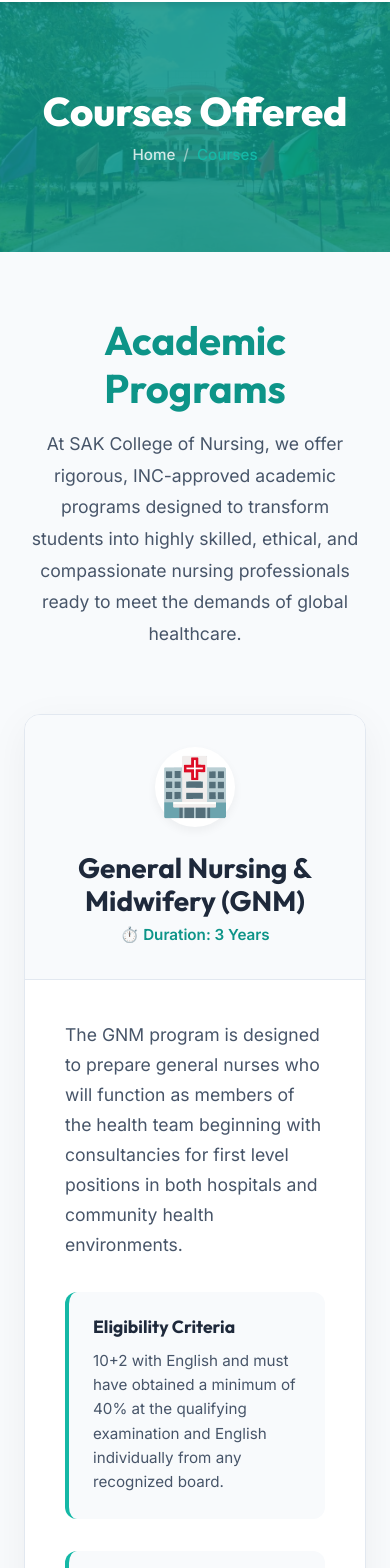
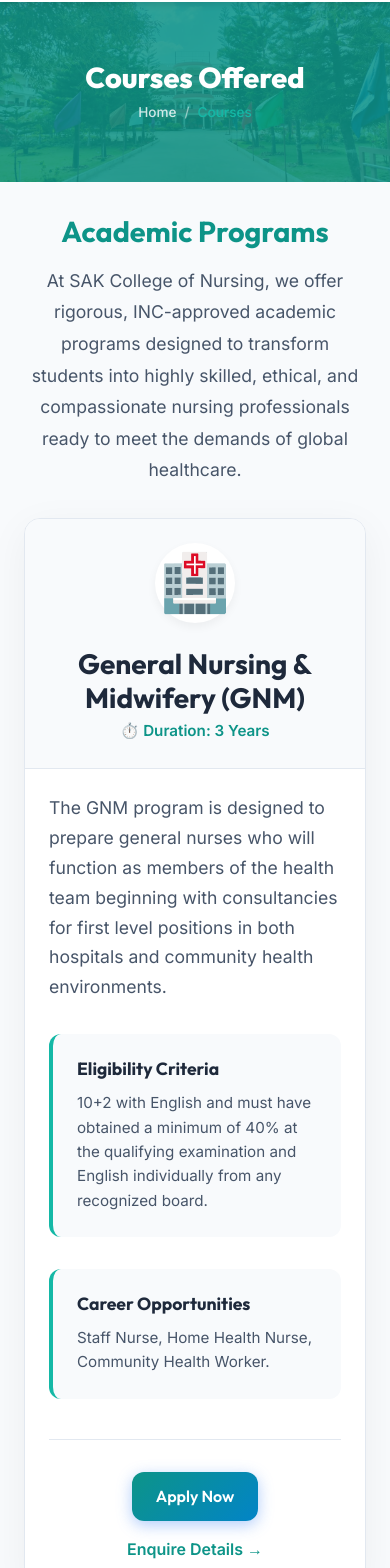
Before and after one commit to PISLIVE/SAK-Institute, a Next.js app in the folder frontend/: page /courses in a window 390 px wide. Shown: the part 79-1647 px from the top of the page. Built offline with nearby package versions, Linux system fonts and the light colour scheme.

Commit message:
feat: comprehensive mobile responsiveness overhaul

```diff
--- a/frontend/src/app/contact/Contact.module.css
+++ b/frontend/src/app/contact/Contact.module.css
@@ -142,6 +142,10 @@
   }
 
   .formCard {
-    padding: 2rem;
+    padding: 1.5rem;
+  }
+
+  .sectionTitle {
+    font-size: 1.8rem;
   }
 }
--- a/frontend/src/app/courses/Courses.module.css
+++ b/frontend/src/app/courses/Courses.module.css
@@ -135,6 +135,18 @@
 }
 
 @media (max-width: 768px) {
+  .coursesPage {
+    padding-bottom: 3rem;
+  }
+  .introText {
+    margin-bottom: 2rem;
+  }
+  .introText h2 {
+    font-size: 1.8rem;
+  }
+  .cardBody {
+    padding: 1.5rem;
+  }
   .detailsGrid {
     grid-template-columns: 1fr;
   }
@@ -142,5 +154,11 @@
   .cardHeader {
     flex-direction: column;
     text-align: center;
+    padding: 1.5rem;
+  }
+  .cardFooter {
+    flex-direction: column;
+    text-align: center;
+    gap: 1rem;
   }
 }
--- a/frontend/src/components/CourseCarousel.module.css
+++ b/frontend/src/components/CourseCarousel.module.css
@@ -70,3 +70,23 @@
   color: var(--primary-color);
   transform: translateX(5px);
 }
+
+@media (max-width: 768px) {
+  .coursesSection {
+    padding: 2rem 0;
+  }
+  .header {
+    margin-bottom: 2rem;
+  }
+  .title {
+    font-size: 1.8rem;
+  }
+  .subtitle {
+    font-size: 1rem;
+    padding: 0 1rem;
+  }
+  .grid {
+    grid-template-columns: 1fr;
+    padding: 0 1rem;
+  }
+}
--- a/frontend/src/components/FacilitiesSection.module.css
+++ b/frontend/src/components/FacilitiesSection.module.css
@@ -74,3 +74,23 @@
   color: var(--text-secondary);
   line-height: 1.6;
 }
+
+@media (max-width: 768px) {
+  .facilitiesSection {
+    padding: 2rem 0;
+  }
+  .header {
+    margin-bottom: 2rem;
+  }
+  .title {
+    font-size: 1.8rem;
+  }
+  .subtitle {
+    font-size: 1rem;
+    padding: 0 1rem;
+  }
+  .grid {
+    grid-template-columns: 1fr;
+    padding: 0 1rem;
+  }
+}
--- a/frontend/src/components/Footer.module.css
+++ b/frontend/src/components/Footer.module.css
@@ -120,6 +120,9 @@
 }
 
 @media (max-width: 768px) {
+  .footer {
+    padding-top: 3rem;
+  }
   .footerContainer {
     flex-direction: column;
     gap: 2.5rem;
--- a/frontend/src/components/HeroSection.module.css
+++ b/frontend/src/components/HeroSection.module.css
@@ -108,7 +108,13 @@
 }
 
 @media (max-width: 768px) {
+  .heroContent { padding: 0 1rem; }
   .title { font-size: 2.5rem; }
   .subtitle { font-size: 1.1rem; }
-  .ctaGroup { flex-direction: column; }
+  .ctaGroup { flex-direction: column; width: 100%; }
 }
+
+@media (max-width: 480px) {
+  .title { font-size: 2rem; }
+  .subtitle { font-size: 1rem; }
+}
--- a/frontend/src/components/Navbar.module.css
+++ b/frontend/src/components/Navbar.module.css
@@ -336,7 +336,8 @@
   }
 
   .dropdown:hover .dropdownMenu,
-  .dropdown:active .dropdownMenu {
+  .dropdown:active .dropdownMenu,
+  .dropdownActive .dropdownMenu {
     display: block;
   }
 }
--- a/frontend/src/components/Navbar.tsx
+++ b/frontend/src/components/Navbar.tsx
@@ -6,6 +6,15 @@
 
 export default function Navbar() {
   const [mobileMenuOpen, setMobileMenuOpen] = useState(false);
+  const [activeDropdown, setActiveDropdown] = useState<string | null>(null);
+
+  const toggleDropdown = (name: string) => {
+    if (activeDropdown === name) {
+      setActiveDropdown(null);
+    } else {
+      setActiveDropdown(name);
+    }
+  };
 
   return (
     <header className={styles.header}>
@@ -83,8 +92,8 @@
             <li><Link href="/">HOME</Link></li>
             <li><Link href="/about">ABOUT US</Link></li>
             {/* Dropdown Menu for Courses */}
-            <li className={styles.dropdown}>
-              <span className={styles.dropdownTrigger}>
+            <li className={`${styles.dropdown} ${activeDropdown === 'courses' ? styles.dropdownActive : ''}`}>
+              <span className={styles.dropdownTrigger} onClick={() => toggleDropdown('courses')}>
                 COURSES OFFERED
                 <svg width="12" height="12" viewBox="0 0 24 24" fill="none" stroke="currentColor" strokeWidth="2" strokeLinecap="round" strokeLinejoin="round" className={styles.chevron}><polyline points="6 9 12 15 18 9"></polyline></svg>
               </span>
@@ -97,8 +106,8 @@
             </li>
 
             {/* Dropdown Menu for Admission */}
-            <li className={styles.dropdown}>
-              <span className={styles.dropdownTrigger}>
+            <li className={`${styles.dropdown} ${activeDropdown === 'admission' ? styles.dropdownActive : ''}`}>
+              <span className={styles.dropdownTrigger} onClick={() => toggleDropdown('admission')}>
                 ADMISSION
                 <svg width="12" height="12" viewBox="0 0 24 24" fill="none" stroke="currentColor" strokeWidth="2" strokeLinecap="round" strokeLinejoin="round" className={styles.chevron}><polyline points="6 9 12 15 18 9"></polyline></svg>
               </span>
@@ -113,8 +122,8 @@
             </li>
 
             {/* Dropdown Menu for Department */}
-            <li className={styles.dropdown}>
-              <span className={styles.dropdownTrigger}>
+            <li className={`${styles.dropdown} ${activeDropdown === 'department' ? styles.dropdownActive : ''}`}>
+              <span className={styles.dropdownTrigger} onClick={() => toggleDropdown('department')}>
                 DEPARTMENT
                 <svg width="12" height="12" viewBox="0 0 24 24" fill="none" stroke="currentColor" strokeWidth="2" strokeLinecap="round" strokeLinejoin="round" className={styles.chevron}><polyline points="6 9 12 15 18 9"></polyline></svg>
               </span>
@@ -127,8 +136,8 @@
               </ul>
             </li>
             {/* Dropdown Menu for Teaching Staff */}
-            <li className={styles.dropdown}>
-              <span className={styles.dropdownTrigger}>
+            <li className={`${styles.dropdown} ${activeDropdown === 'staff' ? styles.dropdownActive : ''}`}>
+              <span className={styles.dropdownTrigger} onClick={() => toggleDropdown('staff')}>
                 TEACHING STAFF
                 <svg width="12" height="12" viewBox="0 0 24 24" fill="none" stroke="currentColor" strokeWidth="2" strokeLinecap="round" strokeLinejoin="round" className={styles.chevron}><polyline points="6 9 12 15 18 9"></polyline></svg>
               </span>
@@ -140,8 +149,8 @@
               </ul>
             </li>
             {/* Dropdown Menu for Facilities */}
-            <li className={styles.dropdown}>
-              <span className={styles.dropdownTrigger}>
+            <li className={`${styles.dropdown} ${activeDropdown === 'facilities' ? styles.dropdownActive : ''}`}>
+              <span className={styles.dropdownTrigger} onClick={() => toggleDropdown('facilities')}>
                 FACILITIES
                 <svg width="12" height="12" viewBox="0 0 24 24" fill="none" stroke="currentColor" strokeWidth="2" strokeLinecap="round" strokeLinejoin="round" className={styles.chevron}><polyline points="6 9 12 15 18 9"></polyline></svg>
               </span>
@@ -155,8 +164,8 @@
             </li>
 
             {/* Dropdown Menu for Rules */}
-            <li className={styles.dropdown}>
-              <span className={styles.dropdownTrigger}>
+            <li className={`${styles.dropdown} ${activeDropdown === 'rules' ? styles.dropdownActive : ''}`}>
+              <span className={styles.dropdownTrigger} onClick={() => toggleDropdown('rules')}>
                 RULES
                 <svg width="12" height="12" viewBox="0 0 24 24" fill="none" stroke="currentColor" strokeWidth="2" strokeLinecap="round" strokeLinejoin="round" className={styles.chevron}><polyline points="6 9 12 15 18 9"></polyline></svg>
               </span>
--- a/frontend/src/components/PageHeader.module.css
+++ b/frontend/src/components/PageHeader.module.css
@@ -61,3 +61,16 @@
 .current {
   color: var(--accent-color);
 }
+
+@media (max-width: 768px) {
+  .pageHeader {
+    height: 180px;
+    margin-bottom: 2rem;
+  }
+  .title {
+    font-size: 1.8rem;
+  }
+  .breadcrumbs {
+    font-size: 0.85rem;
+  }
+}
```
Also changed, not shown: frontend/src/app/about/About.module.css (+20 -0 lines).
